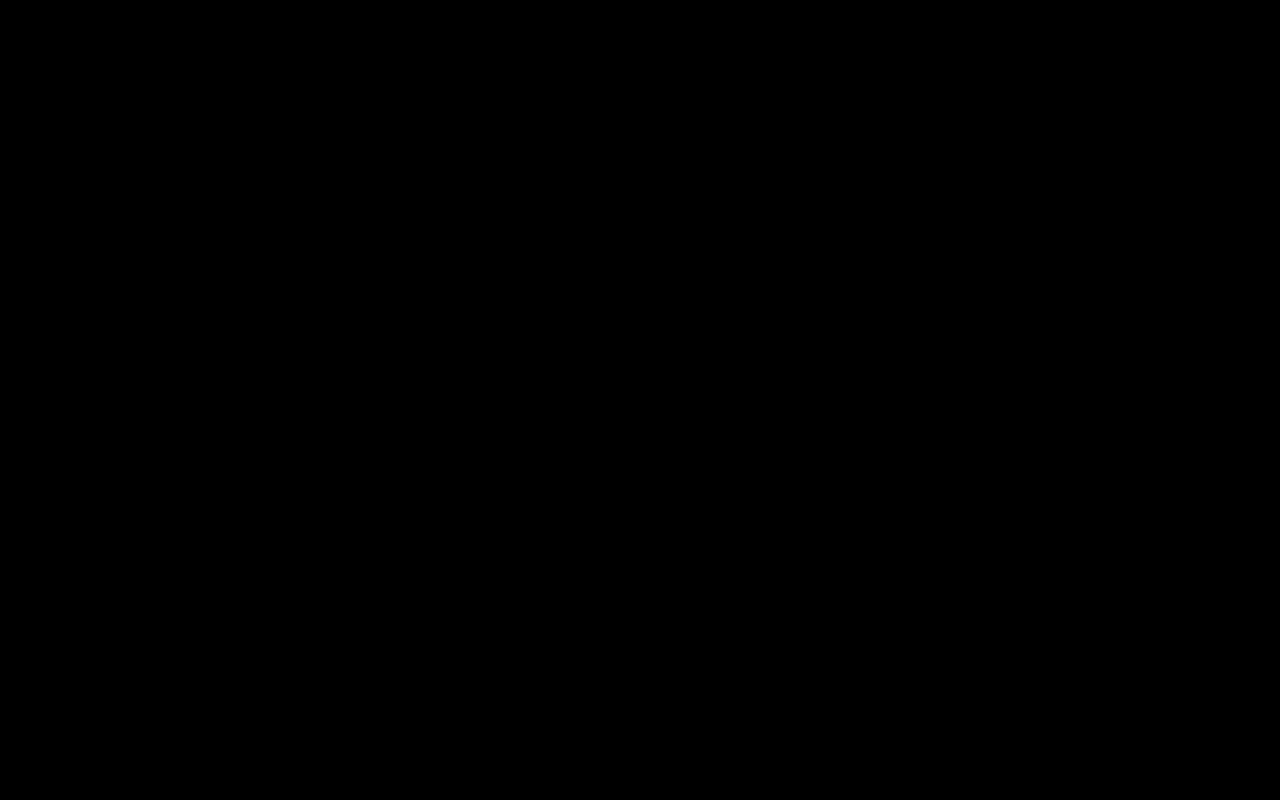
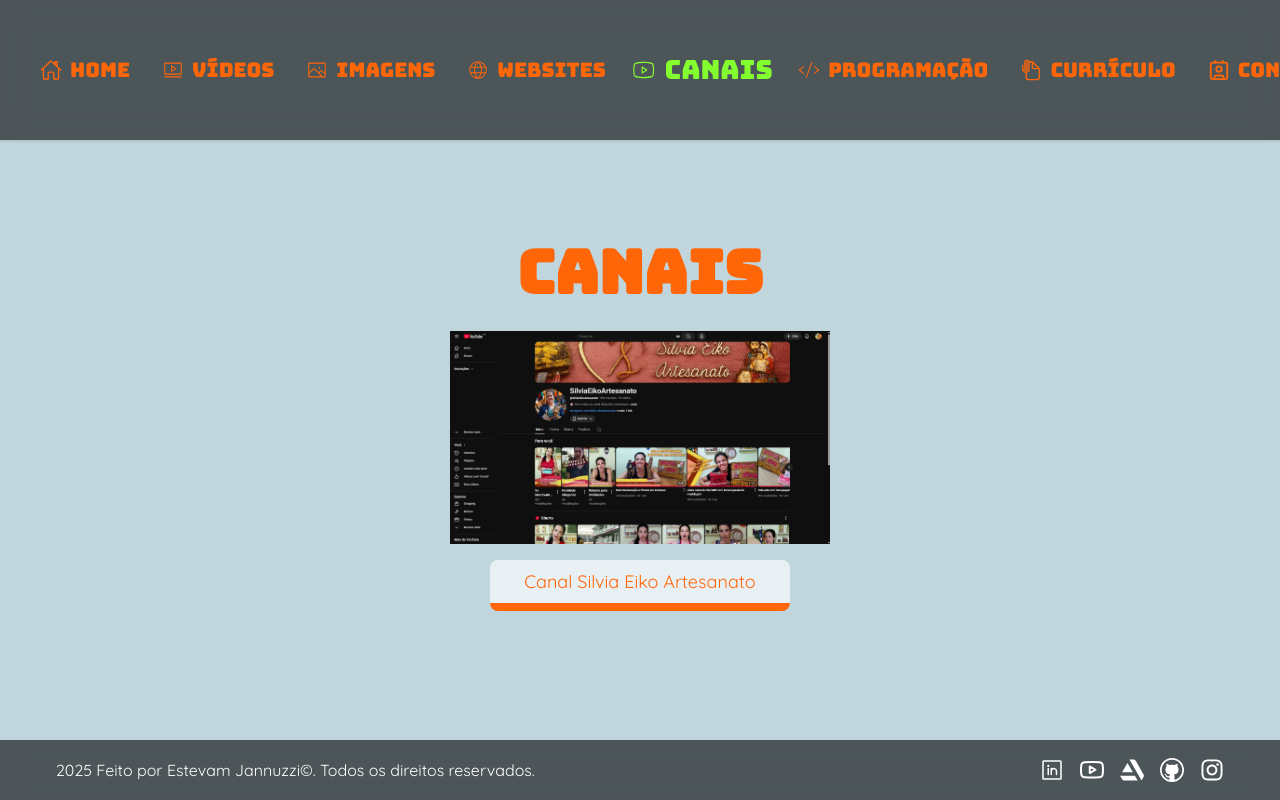
Before and after one commit to EstevamJannuzzi/Portfolio_3D_Designer, a React (Vite) app: page /#/canais in a window 1280 px wide. Before the commit this address had no page. Built offline with nearby package versions, Linux system fonts and the light colour scheme.

Commit message:
Menu Changes

```diff
--- /dev/null
+++ b/src/Pages/canais.jsx
@@ -0,0 +1,22 @@
+import React from 'react'
+import DefaultScreen from '../assets/Components/DefaultScreen.jsx'
+import Title from '../assets/Components/Title.jsx'
+import { useTranslation } from 'react-i18next'
+import Canais from '../assets/Components/Canais.jsx'
+
+function CanaisPage() {
+    const { t } = useTranslation()
+    const base = "/Portfolio_3D_Designer"
+
+    return (
+        <DefaultScreen >
+
+            <div className='-mt-20 lg:-mt-30'>
+                <Canais />
+            </div>
+
+        </DefaultScreen>
+    )
+}
+
+export default CanaisPage
--- /dev/null
+++ b/src/Pages/imagens.jsx
@@ -0,0 +1,22 @@
+import React from 'react'
+import DefaultScreen from '../assets/Components/DefaultScreen.jsx'
+import Title from '../assets/Components/Title.jsx'
+import { useTranslation } from 'react-i18next'
+import Imagens from '../assets/Components/Imagens.jsx'
+
+function ImagensPage() {
+    const { t } = useTranslation()
+    const base = "/Portfolio_3D_Designer"
+
+    return (
+        <DefaultScreen >
+
+            <div className='-mt-20 lg:-mt-30'>
+                <Imagens />
+            </div>
+
+        </DefaultScreen>
+    )
+}
+
+export default ImagensPage
--- /dev/null
+++ b/src/Pages/programacao.jsx
@@ -0,0 +1,22 @@
+import React from 'react'
+import DefaultScreen from '../assets/Components/DefaultScreen.jsx'
+import Title from '../assets/Components/Title.jsx'
+import { useTranslation } from 'react-i18next'
+import Programacao from '../assets/Components/Programacao.jsx'
+
+function ProgramacaoPage() {
+    const { t } = useTranslation()
+    const base = "/Portfolio_3D_Designer"
+
+    return (
+        <DefaultScreen >
+
+            <div className='-mt-20 lg:-mt-30'>
+                <Programacao />
+            </div>
+
+        </DefaultScreen>
+    )
+}
+
+export default ProgramacaoPage
--- /dev/null
+++ b/src/Pages/videos.jsx
@@ -0,0 +1,22 @@
+import React from 'react'
+import DefaultScreen from '../assets/Components/DefaultScreen.jsx'
+import Title from '../assets/Components/Title.jsx'
+import { useTranslation } from 'react-i18next'
+import Videos from '../assets/Components/Videos.jsx'
+
+function VideosPage() {
+    const { t } = useTranslation()
+    const base = "/Portfolio_3D_Designer"
+
+    return (
+        <DefaultScreen >
+
+            <div className='-mt-20 lg:-mt-30'>
+                <Videos />
+            </div>
+
+        </DefaultScreen>
+    )
+}
+
+export default VideosPage
--- /dev/null
+++ b/src/Pages/websites.jsx
@@ -0,0 +1,22 @@
+import React from 'react'
+import DefaultScreen from '../assets/Components/DefaultScreen.jsx'
+import Title from '../assets/Components/Title.jsx'
+import { useTranslation } from 'react-i18next'
+import Websites from '../assets/Components/Websites.jsx'
+
+function WebsitesPage() {
+    const { t } = useTranslation()
+    const base = "/Portfolio_3D_Designer"
+
+    return (
+        <DefaultScreen >
+
+            <div className='-mt-20 lg:-mt-30'>
+                <Websites />
+            </div>
+
+        </DefaultScreen>
+    )
+}
+
+export default WebsitesPage
--- a/src/Routes/Routes.jsx
+++ b/src/Routes/Routes.jsx
@@ -1,9 +1,11 @@
 import React from 'react'
 import { HashRouter as Router, Routes, Route } from 'react-router-dom'
-
-// Páginas
 import Home from '../Pages/home.jsx'
-import Portfolio from '../Pages/portfolio.jsx'
+import Videos from '../Pages/videos.jsx'
+import Imagens from '../Pages/imagens.jsx'
+import Websites from '../Pages/websites.jsx'
+import Canais from '../Pages/canais.jsx'
+import Programacao from '../Pages/programacao.jsx'
 import Curriculo from '../Pages/curriculo.jsx'
 import Contatos from '../Pages/contatos.jsx'
 
@@ -12,7 +14,11 @@ const AppRoutes = () => {
     <Router>
       <Routes>
         <Route path="/" element={<Home />} />
-        <Route path="/portfolio" element={<Portfolio />} />
+        <Route path="/videos" element={<Videos />} />
+        <Route path="/imagens" element={<Imagens />} />
+        <Route path="/websites" element={<Websites />} />
+        <Route path="/canais" element={<Canais />} />
+        <Route path="/programacao" element={<Programacao />} />
         <Route path="/curriculo" element={<Curriculo />} />
         <Route path="/contatos" element={<Contatos />} />
       </Routes>
--- a/src/assets/Components/Menu.jsx
+++ b/src/assets/Components/Menu.jsx
@@ -7,7 +7,7 @@ import Image from "./Image";
 import DarkMode from "./darkmode";
 import { IoHomeOutline, IoDocumentAttachOutline } from "react-icons/io5";
 import { LuContact } from "react-icons/lu";
-import { PiBriefcaseLight } from "react-icons/pi";
+import { PiBriefcaseLight, PiVideoLight, PiImageLight, PiGlobeLight, PiYoutubeLogoLight, PiCodeLight } from "react-icons/pi";
 import { useTranslation } from "react-i18next";
 import ReactCountryFlag from "react-country-flag";
 
@@ -29,7 +29,11 @@ export default function MenuBar() {
 
   const links = [
     { name: t("menu.home"), to: "/", icon: <IoHomeOutline className="mr-2" size={22} /> },
-    { name: t("menu.portfolio"), to: "/portfolio", icon: <PiBriefcaseLight className="mr-2" size={22} /> },
+    { name: t("menu.videos"), to: "/videos", icon: <PiVideoLight className="mr-2" size={22} /> },
+    { name: t("menu.imagens"), to: "/imagens", icon: <PiImageLight className="mr-2" size={22} /> },
+    { name: t("menu.websites"), to: "/websites", icon: <PiGlobeLight className="mr-2" size={22} /> },
+    { name: t("menu.canais"), to: "/canais", icon: <PiYoutubeLogoLight className="mr-2" size={22} /> },
+    { name: t("menu.programacao"), to: "/programacao", icon: <PiCodeLight className="mr-2" size={22} /> },
     { name: t("menu.curriculo"), to: "/curriculo", icon: <IoDocumentAttachOutline className="mr-2" size={22} /> },
     { name: t("menu.contatos"), to: "/contatos", icon: <LuContact className="mr-2" size={22} /> },
   ];
@@ -80,8 +84,7 @@ export default function MenuBar() {
             <Link
               key={link.to}
               to={link.to}
-              className={`flex items-center font-medium transition-all duration-300 ease-in-out cursor-pointer ${
-                location.pathname === link.to
+              className={`flex items-center font-medium transition-all duration-300 ease-in-out cursor-pointer ${location.pathname === link.to
                 ? "text-green dark:text-orange text-[24px] scale-110"
                 : "text-orange dark:text-green text-[20px] hover:text-green dark:hover:text-orange hover:-translate-y-1 hover:scale-110"
                 }`}
@@ -214,8 +217,7 @@ export default function MenuBar() {
                     <Link
                       to={link.to}
                       onClick={() => setMenuOpen(false)}
-                      className={`block text-lg font-medium text-center py-4 transition-all duration-300 ease-in-out cursor-pointer flex items-center justify-center ${
-                        location.pathname === link.to
+                      className={`block text-lg font-medium text-center py-4 transition-all duration-300 ease-in-out cursor-pointer flex items-center justify-center ${location.pathname === link.to
                         ? "text-green dark:text-orange text-[24px] scale-110"
                         : "text-orange dark:text-green hover:text-green dark:hover:text-orange hover:-translate-y-1 hover:scale-110 text-[20px]"
                         }`}
--- a/src/i18n/locales/en/translation.json
+++ b/src/i18n/locales/en/translation.json
@@ -1,7 +1,11 @@
 {
     "menu": {
         "home": "Home",
-        "portfolio": "Portfolio",
+        "videos": "Videos",
+        "imagens": "Images",
+        "websites": "Websites",
+        "canais": "Channels",
+        "programacao": "Programming",
         "curriculo": "Resume",
         "contatos": "Contact"
     },
@@ -12,14 +16,6 @@
         "experience": "I have a degree in Graphic Design since 2011, with over a decade of experience in visual creation and 3D modeling. I have technical proficiency in Maya, ZBrush, Photoshop, KeyShot, and Substance 3D Painter, which I use to turn ideas into impactful visuals for product design, animation, architectural visualization, or motion design projects.",
         "techSkills": "Besides design, I am passionate about technology and programming, focusing on React JS and Python. This combination allows me to integrate art and logic, creating interactive and functional visual solutions.",
         "goals": "I am seeking opportunities in 3D design, tech art, digital visualization, and projects that value creativity, technical skill, and innovation. Let's connect!"
-    },
-    "portfolio": {
-        "title": "Portfolio",
-        "video": "Videos",
-        "image": "Images",
-        "site": "Websites",
-        "channel": "Channels",
-        "programming": "Programming"
     },
     "buttons": {
         "back": "Back"
--- a/src/i18n/locales/es/translation.json
+++ b/src/i18n/locales/es/translation.json
@@ -1,7 +1,11 @@
 {
     "menu": {
         "home": "Inicio",
-        "portfolio": "Portafolio",
+        "videos": "Videos",
+        "imagens": "Imágenes",
+        "websites": "Sitios web",
+        "canais": "Canales",
+        "programacao": "Programación",
         "curriculo": "Currículum",
         "contatos": "Contacto"
     },
@@ -12,14 +16,6 @@
         "experience": "Soy graduado en Diseño Gráfico desde 2011, con más de una década de experiencia en creación visual y modelado 3D. Domino herramientas como Maya, ZBrush, Photoshop, KeyShot y Substance 3D Painter, que utilizo para transformar ideas en imágenes impactantes, ya sea en proyectos de producto, animación, visualización arquitectónica o motion design.",
         "techSkills": "Además del diseño, me apasiona la tecnología y la programación, con enfoque en React JS y Python. Esta combinación me permite integrar arte y lógica, creando soluciones visuales interactivas y funcionales.",
         "goals": "Busco oportunidades en diseño 3D, tech art, visualización digital y proyectos que valoren la creatividad, la técnica y la innovación. ¿Nos conectamos?"
-    },
-    "portfolio": {
-        "title": "Portafolio",
-        "video": "Videos",
-        "image": "Imágenes",
-        "site": "Sitios web",
-        "channel": "Canales",
-        "programming": "Programación"
     },
     "buttons": {
         "back": "Volver"
--- a/src/i18n/locales/pt/translation.json
+++ b/src/i18n/locales/pt/translation.json
@@ -1,7 +1,11 @@
 {
     "menu": {
         "home": "Home",
-        "portfolio": "Portfólio",
+        "videos": "Vídeos",
+        "imagens": "Imagens",
+        "websites": "Websites",
+        "canais": "Canais",
+        "programacao": "Programação",
         "curriculo": "Currículo",
         "contatos": "Contatos"
     },
@@ -12,14 +16,6 @@
         "experience": "Sou formado em Design Gráfico desde 2011, com mais de uma década de experiência em criação visual e modelagem 3D. Tenho domínio técnico em Maya, ZBrush, Photoshop, KeyShot e Substance 3D Painter ferramentas que utilizo para transformar ideias em imagens impactantes, seja em projetos de produto, animação, visualização arquitetônica ou motion design.",
         "techSkills": "Além do design, sou entusiasta de tecnologia e programação, com foco em React JS e Python. Essa combinação me permite integrar arte e lógica, criando soluções visuais interativas e funcionais.",
         "goals": "Busco oportunidades em design 3D, tech art, visualização digital e projetos que valorizem criatividade, técnica e inovação. Vamos nos conectar?"
-    },
-    "portfolio": {
-        "title": "Portfólio",
-        "video": "Vídeos",
-        "image": "Imagens",
-        "site": "WebSites",
-        "channel": "Canais",
-        "programming": "Programação"
     },
     "buttons": {
         "back": "Voltar"
```
Also changed, not shown: src/Pages/portfolio.jsx (deleted, +0 -57 lines). Lines whose indentation alone changed are shown as unchanged.
